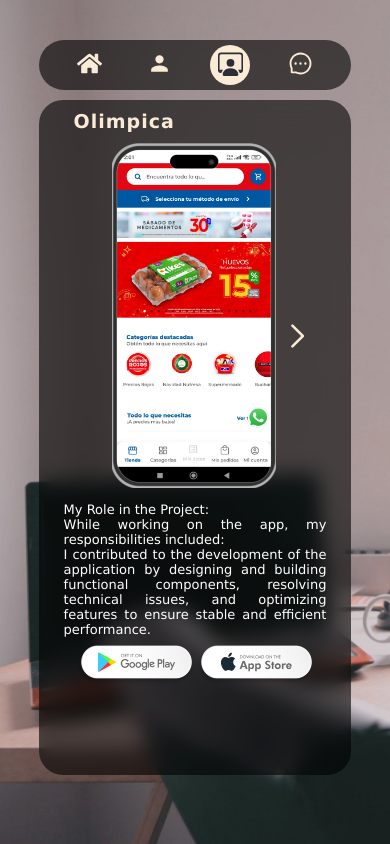
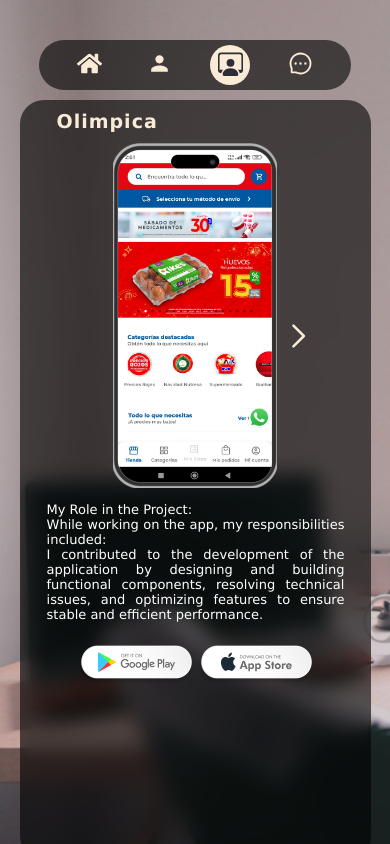
Before and after one commit to CesarRincon/portafolio, a React (Create React App) app: page / in a window 390 px wide. Both pictures are taken after a click on the item 230 px from the left and 65 px from the top of the page. Built offline with nearby package versions, Linux system fonts and the light colour scheme.

Commit message:
cambio de width

```diff
--- a/src/components/Contact/Contact.module.css
+++ b/src/components/Contact/Contact.module.css
@@ -149,6 +149,8 @@
   .container {
     justify-content: center;
     align-items: center;
+    width: 90vw;
+    height: 90vh;
   }
   .imageContent {
     display: none;
--- a/src/components/Projects/Projects.module.css
+++ b/src/components/Projects/Projects.module.css
@@ -101,6 +101,10 @@
 }
 
 @media (max-width: 600px) {
+  .container {
+    width: 90vw;
+    height: 90vh;
+  }
   .content {
     flex-wrap: wrap;
     overflow-y: scroll;
```
